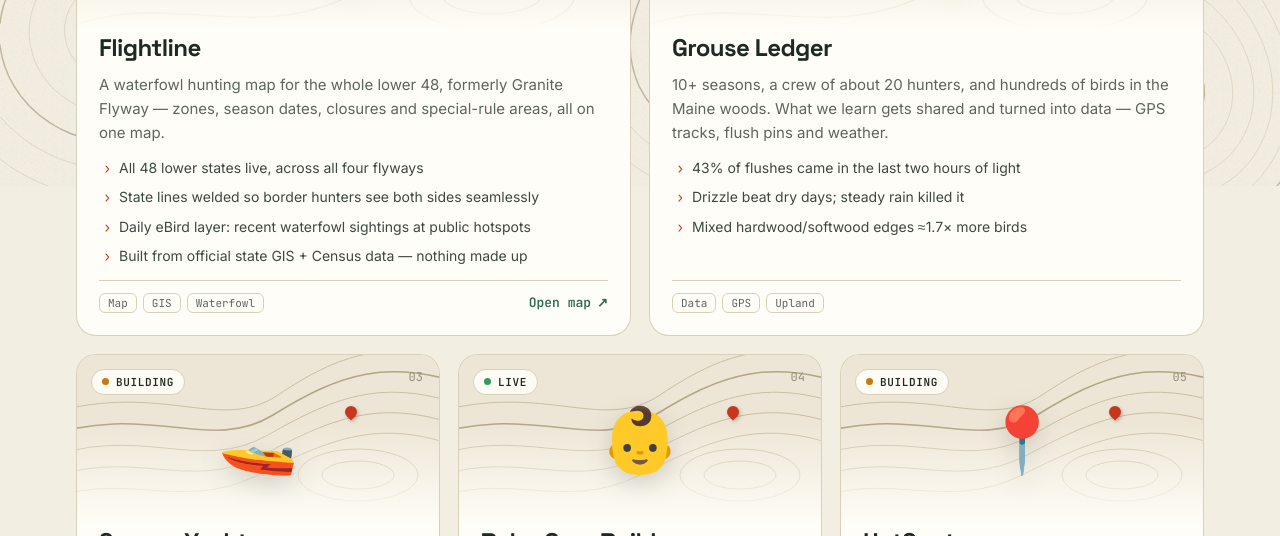
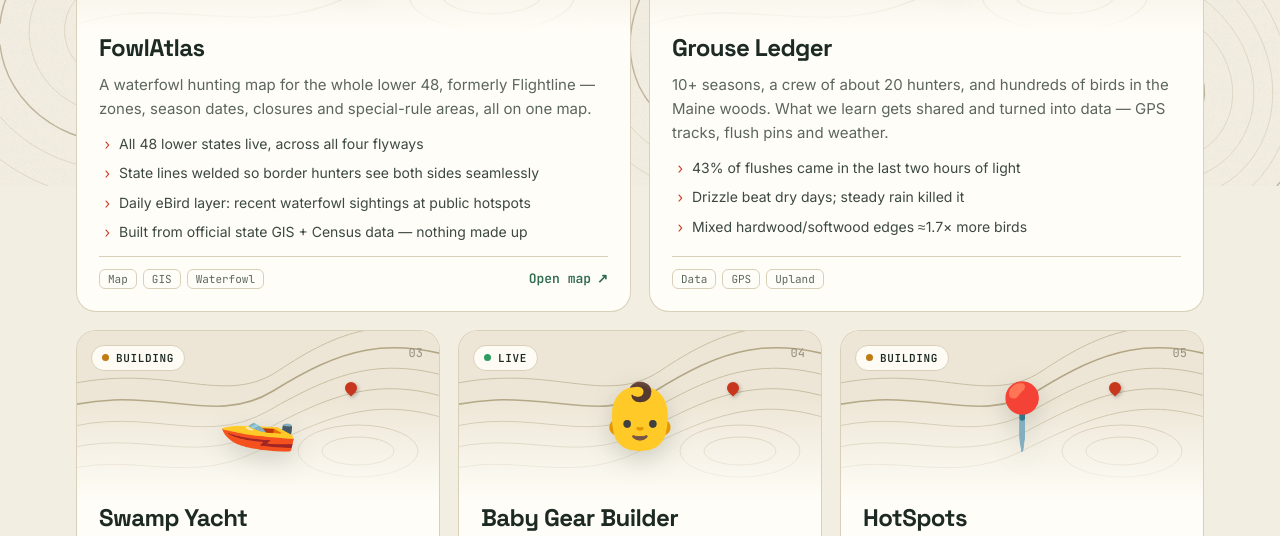
Before and after one commit to vikqazi/techdaddy, a plain HTML site: page builds.html in a window 1280 px wide. Shown: the part 614-1150 px from the top of the page. Drawn offline with Linux system fonts and the light colour scheme.

Commit message:
Rename Flightline to FowlAtlas, link fowlatlas.com
Co-Authored-By: Claude Opus 5.5 <noreply@anthropic.com>

```diff
--- a/builds.html
+++ b/builds.html
@@ -4,7 +4,7 @@
 <meta charset="utf-8">
 <meta name="viewport" content="width=device-width, initial-scale=1">
 <title>Builds · TechDaddy</title>
-<meta name="description" content="Things Vik has shipped: Flightline waterfowl map, Grouse Ledger, Swamp Yacht, Baby Gear Builder and HotSpots.">
+<meta name="description" content="Things Vik has shipped: FowlAtlas waterfowl map, Grouse Ledger, Swamp Yacht, Baby Gear Builder and HotSpots.">
 <meta name="theme-color" content="#f3eee2">
 <link rel="preconnect" href="https://fonts.googleapis.com">
 <link href="https://fonts.googleapis.com/css2?family=Space+Grotesk:wght@400;500;700&family=JetBrains+Mono:wght@400;600&family=Inter:wght@400;500;600&display=swap" rel="stylesheet">
--- a/site.js
+++ b/site.js
@@ -4,12 +4,12 @@
    hue: two colors for the card art */
 const BUILDS = [
   {
-    title: "Flightline", icon: "🦆", hue: ["#0e7a8f", "#1d3fa8"], wide: true,
+    title: "FowlAtlas", icon: "🦆", hue: ["#0e7a8f", "#1d3fa8"], wide: true,
     status: "live", cat: "Hunting",
-    blurb: "A waterfowl hunting map for the whole lower 48, formerly Granite Flyway — zones, season dates, closures and special-rule areas, all on one map.",
+    blurb: "A waterfowl hunting map for the whole lower 48, formerly Flightline — zones, season dates, closures and special-rule areas, all on one map.",
     points: ["All 48 lower states live, across all four flyways", "State lines welded so border hunters see both sides seamlessly", "Daily eBird layer: recent waterfowl sightings at public hotspots", "Built from official state GIS + Census data — nothing made up"],
     tags: ["Map", "GIS", "Waterfowl"],
-    link: "https://vikqazi.github.io/flightline/", linkText: "Open map"
+    link: "https://fowlatlas.com/", linkText: "Open map"
   },
   {
     title: "Grouse Ledger", icon: "🍂", hue: ["#a8501d", "#5a1d8f"], wide: true,
@@ -45,6 +45,7 @@ const BUILDS = [
 
 /* ===== ADD NEW LOG ENTRIES AT THE TOP ===== */
 const LOG = [
+  { date: "2026-11-04", title: "Flightline is now FowlAtlas", text: "New name, new home: fowlatlas.com. Same map, same 48 states." },
   { date: "2026-10-31", title: "Flightline covers the whole lower 48", text: "All 48 states went live overnight: four builds ran in parallel, one per flyway, and every shared border was welded as its neighbour landed. Pick a flyway at the top left and its states drop down." },
   { date: "2026-10-30", title: "Flightline adds Vermont, New York and Pennsylvania", text: "Seven states live. New York's zones are welded to Massachusetts and Vermont, so border hunters see one seamless map." },
   { date: "2026-10-29", title: "Granite Flyway is now Flightline", text: "New name, new address: vikqazi.github.io/flightline. Old links still work and land on the same spot on the map." },
```
